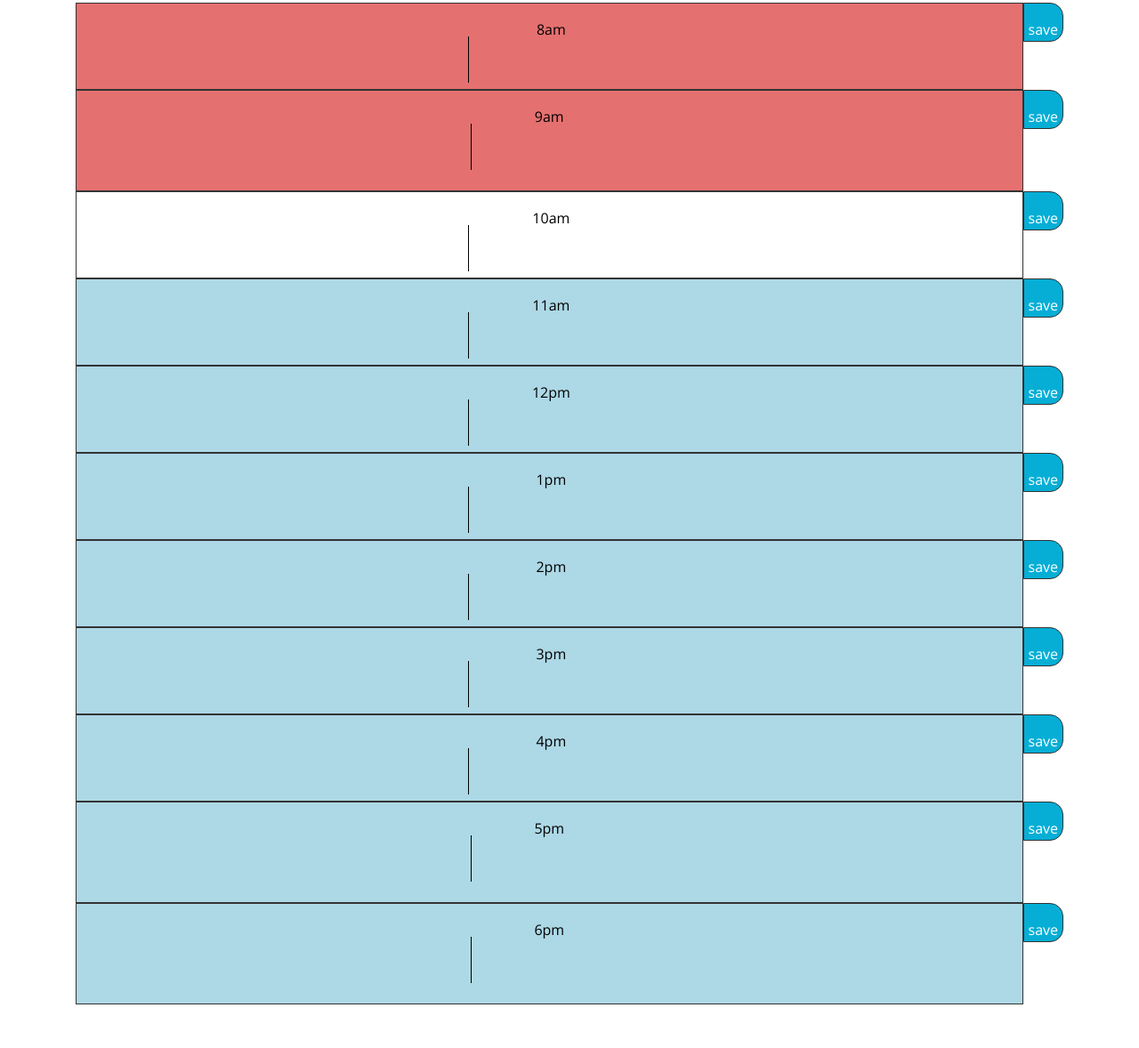
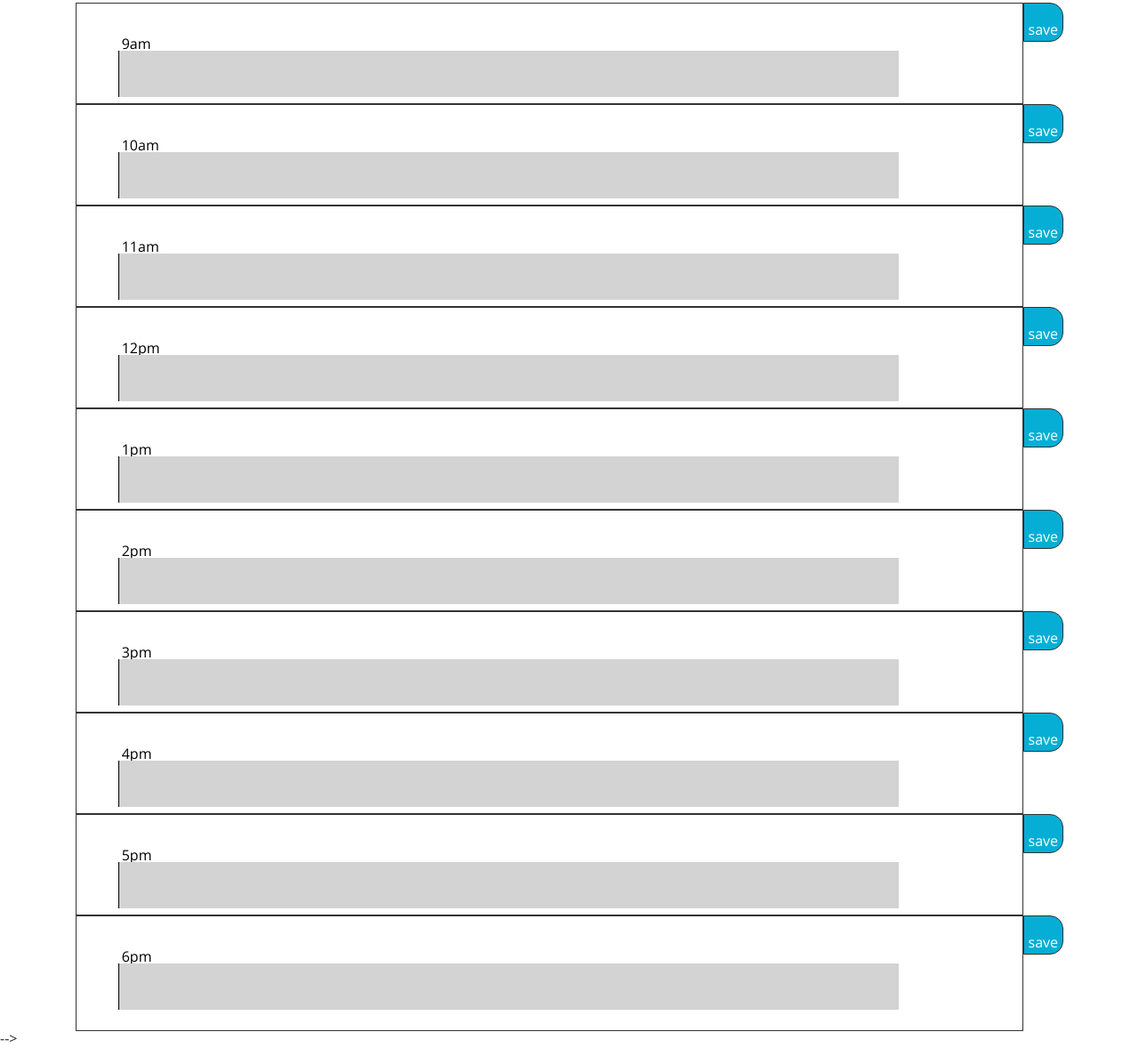
Before and after one commit to Keltonlea/Work-Day-Scheduler, a plain HTML site: page index.html in a window 1280 px wide. Shown: the part 333-1511 px from the top of the page at 89% size. Before the commit the page ends 1462 px from the top, so only its background shows below. Drawn offline with nearby package versions, Linux system fonts and the light colour scheme.

Commit message:
fixed color code and layout, working on local storage issue

```diff
--- a/assets/script.js
+++ b/assets/script.js
@@ -1,21 +1,45 @@
-var today = moment();
-$("#currentDay").text(today.format("dddd, MMM Do, YYYY"));
 
+// Header Date
+$("#currentDay").text(moment().format("dddd, MMM Do"));
 
-let saveButton = $(".saveBtn");
+// current time
+const currentHour = moment().hour();
+let textContent = $(".row textarea");
 
+// past, present, future function
+$(textContent).each(function() {
 
+    let time = $(this).data("hour");
 
-var currentHour = moment().format("h");
+    if(time < currentHour){
+        $(this).addClass("past")
+    }
 
-$('.hour')
-  .each(function(){
-    var val = parseInt($(this).prop('id'));
-    if(val > currentHour){
-      $(this).css('background-color','lightblue');
-    }else if(val < currentHour){
-      $(this).css('background-color','rgb(229, 112, 112)');
-    }else if(val === currentHour){
-      $(this).css('background-color','lightgreen');
+    else if (time == currentHour){
+        $(this).addClass("present")
     }
-  });
+
+    else if (time > currentHour){
+        $(this).addClass("future")
+    }
+})
+
+// Save user input to local storage
+$(".saveBtn").on("click", function (){
+
+    var eventTime = $(this).data("hour");
+    var eventInput = $(this).siblings("textarea").val();
+
+    console.log(eventTime);
+    localStorage.setItem(eventTime, eventInput);
+
+});
+
+// display event after refresh on page
+$(textContent).each(function(){
+    var hour = $(this).data("hour");
+
+    var description = localStorage.getItem(hour);
+    $(this).val(description);
+
+})
--- a/index.html
+++ b/index.html
@@ -31,83 +31,92 @@
       <p class="lead">A simple calendar app for scheduling your work day</p>
       <p id="currentDay" class="lead"></p>
     </header>
-
-      <!-- Timeblocks go here -->
+    <div class="container" >
+    <!--Timeblocks go here-->
 
 
-<div class="container" >
-    <div class="row  time-block">
-        <div class="col my-col col-a1 hour" id="8"> 8am
-          <textarea
-            class="description">
+    <div class="row my-row">
+        <div class="col my-col col-b1 hour">
+           9am
+          <textarea class="col-sm-10 description" data-hour="9">
           </textarea> </div>
-        <button class="col my-col col-a3 saveBtn"> save </button>
+        <button class="col my-col col-b3 saveBtn" data-hour="9"> save </button>
     </div>
 
-    <div class="row my-row time-block">
-        <div class="col my-col col-a1 hour" id="9"> 9am
-          <textarea class="description"></textarea>
-        </div>
-        <button class="col my-col col-a3 saveBtn"> save </button>
+    <div class="row my-row" >
+        <div class="col my-col col-b1 hour">
+           10am
+          <textarea class="col-sm-10 description" data-hour="10">
+          </textarea> </div>
+        <button class="col my-col col-b3 saveBtn" data-hour="10"> save </button>
     </div>
 
-    <div class="row my-row time-block" >
-        <div class="col my-col col-b1 hour" id="10"> 10am
-          <textarea class="description"></textarea> </div>
-
-        <button class="col my-col col-b3 saveBtn"> save </button>
-    </div>
-    <div class="row my-row time-block" >
-        <div class="col my-col col-b1 hour" id="11"> 11am
-          <textarea class="description"></textarea> </div>
-        <button class="col my-col col-b3 saveBtn"> save </button>
+    <div class="row my-row" >
+        <div class="col my-col col-b1 hour">
+           11am
+          <textarea class="col-sm-10 description" data-hour=11>
+          </textarea> </div>
+        <button class="col my-col col-b3 saveBtn" data-hour="11"> save </button>
     </div>
 
-    <div class="row my-row time-block" >
-        <div class="col my-col col-b1 hour" id="12"> 12pm
-          <textarea class="description"></textarea> </div>
-        <button class="col my-col col-b3 saveBtn"> save </button>
+    <div class="row my-row" >
+        <div class="col my-col col-b1 hour">
+           12pm
+          <textarea class="col-sm-10 description" data-hour="12">
+          </textarea> </div>
+        <button class="col my-col col-b3 saveBtn" data-hour="12"> save </button>
     </div>
 
-    <div class="row my-row time-block" >
-        <div class="col my-col col-b1 hour" id="13"> 1pm
-          <textarea class="description"></textarea> </div>
-        <button class="col my-col col-b3 saveBtn"> save </button>
+    <div class="row my-row" >
+        <div class="col my-col col-b1 hour">
+           1pm
+          <textarea class="col-sm-10 description" data-hour="13">
+          </textarea> </div>
+        <button class="col my-col col-b3 saveBtn" data-hour="13"> save </button>
     </div>
 
-    <div class="row my-row time-block">
-        <div class="col my-col col-a1 hour" id="14"> 2pm
-          <textarea class="description"></textarea> </div>
-        <button class="col my-col col-a3 saveBtn"> save </button>
+    <div class="row my-row">
+        <div class="col my-col col-a1 hour">
+           2pm
+          <textarea class="col-sm-10 description" data-hour="14">
+          </textarea> </div>
+        <button class="col my-col col-a3 saveBtn" data-hour="14"> save </button>
     </div>
 
-    <div class="row my-row time-block">
-        <div class="col my-col col-a1 hour" id="15"> 3pm
-          <textarea class="description"></textarea> </div>
-        <button class="col my-col col-a3 saveBtn"> save </button>
+    <div class="row my-row">
+        <div class="col my-col col-a1 hour">
+           3pm
+          <textarea class="col-sm-10 description" data-hour="15">
+          </textarea> </div>
+        <button class="col my-col col-a3 saveBtn" data-hour="15"> save </button>
     </div>
 
-    <div class="row my-row time-block">
-        <div class="col my-col col-a1 hour" id="16"> 4pm
-          <textarea class="description"></textarea> </div>
-        <button class="col my-col col-a3 saveBtn"> save </button>
+    <div class="row my-row">
+        <div class="col my-col col-a1 hour">
+           4pm
+          <textarea class="col-sm-10 description" data-hour="16">
+          </textarea> </div>
+        <button class="col my-col col-a3 saveBtn" data-hour="16"> save </button>
     </div>
 
-    <div class="row my-row time-block">
-        <div class="col my-col col-a1 hour" id="17"> 5pm
-          <textarea class="description"></textarea>
-        </div>
-        <button class="col my-col col-a3 saveBtn"> save </button>
+    <div class="row my-row">
+        <div class="col my-col col-a1 hour">
+           5pm
+          <textarea class="col-sm-10 description" data-hour="18">
+          </textarea></div>
+        <button class="col my-col col-a3 saveBtn" data-hour="17"> save </button>
     </div>
 
-    <div class="row my-row time-block">
-        <div class="col my-col col-a1 hour" id="18"> 6pm
-          <textarea class="description"></textarea>
+    <div class="row my-row">
+        <div class="col my-col col-a1 hour" id="18">
+           6pm
+          <textarea class="col-sm-10 description" data-hour="18">
+          </textarea>
         </div>
-        <button class="col my-col col-a3 saveBtn"> save </button>
+        <button class="col my-col col-a3 saveBtn" data-hour="18"> save </button>
     </div>
 </div>
-    </div>
+    </div> -->
 
     <script src="https://cdnjs.cloudflare.com/ajax/libs/jquery/3.2.1/jquery.min.js"></script>
     <script src="https://cdnjs.cloudflare.com/ajax/libs/moment.js/2.24.0/moment.min.js"></script>
```
